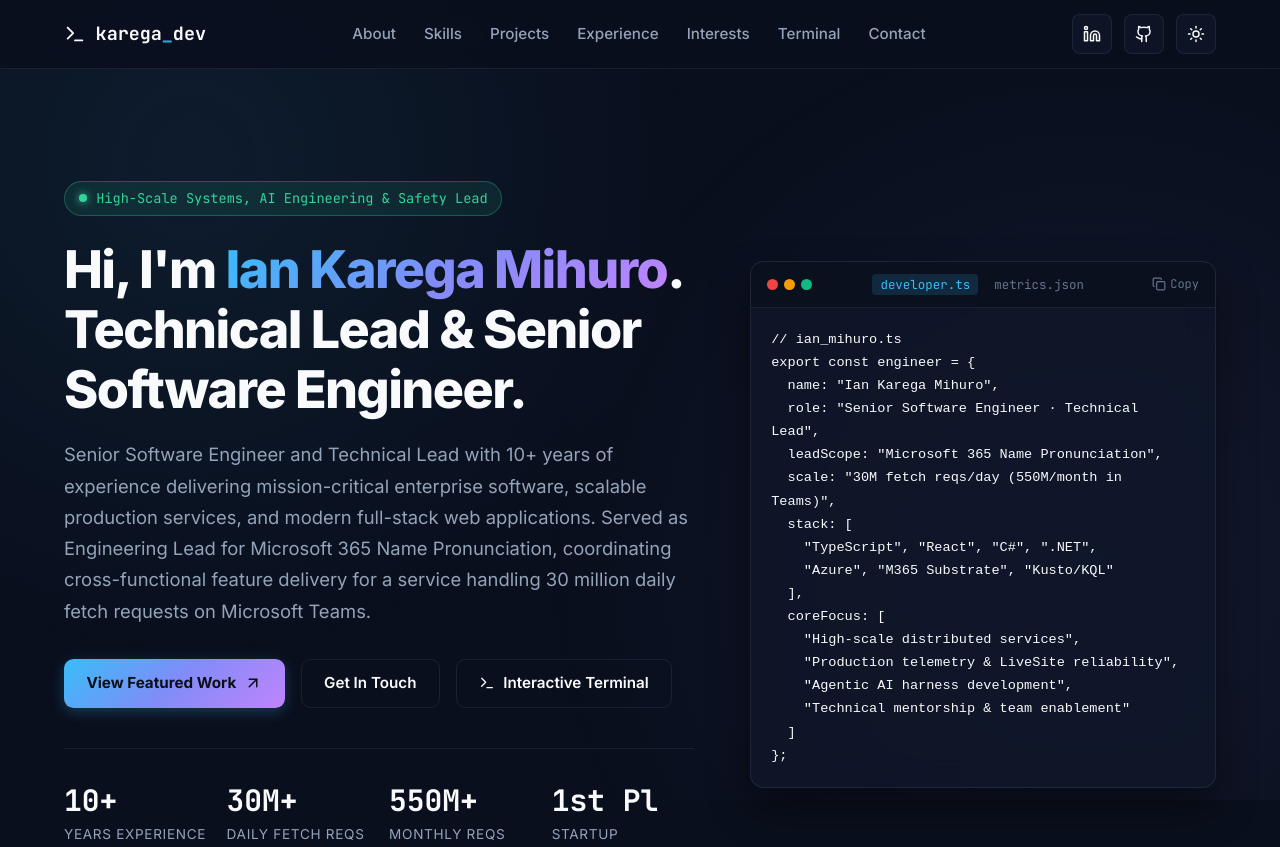
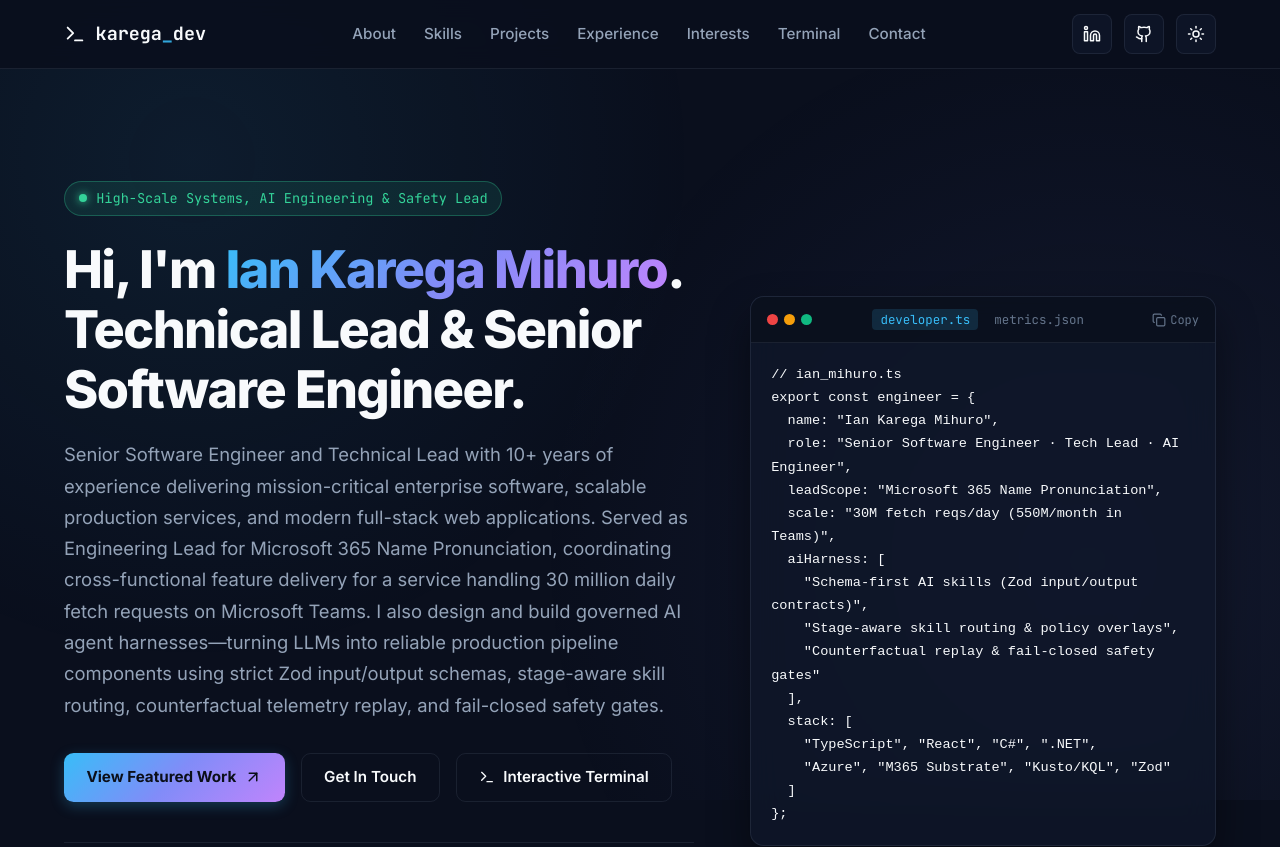
Before and after one commit to IanMihuro/karega_dev, a React (Vite) app: page / in a window 1280 px wide. Shown: the top 847 px of the page. Built offline with nearby package versions, Linux system fonts and the light colour scheme; the HTML template or start-up script is replaced by a standard one.

Commit message:
Update bio and hero developer snippet to highlight AI harness engineering

```diff
--- a/src/components/Hero.jsx
+++ b/src/components/Hero.jsx
@@ -10,18 +10,17 @@ export default function Hero() {
     'developer.ts': `// ian_mihuro.ts
 export const engineer = {
   name: "Ian Karega Mihuro",
-  role: "Senior Software Engineer · Technical Lead",
+  role: "Senior Software Engineer · Tech Lead · AI Engineer",
   leadScope: "Microsoft 365 Name Pronunciation",
   scale: "30M fetch reqs/day (550M/month in Teams)",
+  aiHarness: [
+    "Schema-first AI skills (Zod input/output contracts)",
+    "Stage-aware skill routing & policy overlays",
+    "Counterfactual replay & fail-closed safety gates"
+  ],
   stack: [
     "TypeScript", "React", "C#", ".NET",
-    "Azure", "M365 Substrate", "Kusto/KQL"
-  ],
-  coreFocus: [
-    "High-scale distributed services",
-    "Production telemetry & LiveSite reliability",
-    "Agentic AI harness development",
-    "Technical mentorship & team enablement"
+    "Azure", "M365 Substrate", "Kusto/KQL", "Zod"
   ]
 };`,
     'metrics.json': `{
--- a/src/data/portfolioData.js
+++ b/src/data/portfolioData.js
@@ -1,14 +1,14 @@
 export const portfolioData = {
   personal: {
     name: "Ian Karega Mihuro",
-    role: "Senior Software Engineer · Technical Lead",
-    tagline: "Engineering high-scale cloud services, enterprise applications, and AI-assisted developer systems.",
+    role: "Senior Software Engineer · Technical Lead · AI Engineer",
+    tagline: "Engineering high-scale cloud services, enterprise applications, and governed AI agent harnesses.",
     status: "High-Scale Systems, AI Engineering & Safety Lead",
     location: "Nairobi, Kenya (Remote)",
     email: "i.mihuro@gmail.com",
     github: "https://github.com/IanMihuro",
     linkedin: "https://linkedin.com/in/ian-mihuro-873344104/",
-    bio: "Senior Software Engineer and Technical Lead with 10+ years of experience delivering mission-critical enterprise software, scalable production services, and modern full-stack web applications. Served as Engineering Lead for Microsoft 365 Name Pronunciation, coordinating cross-functional feature delivery for a service handling 30 million daily fetch requests on Microsoft Teams.",
+    bio: "Senior Software Engineer and Technical Lead with 10+ years of experience delivering mission-critical enterprise software, scalable production services, and modern full-stack web applications. Served as Engineering Lead for Microsoft 365 Name Pronunciation, coordinating cross-functional feature delivery for a service handling 30 million daily fetch requests on Microsoft Teams. I also design and build governed AI agent harnesses—turning LLMs into reliable production pipeline components using strict Zod input/output schemas, stage-aware skill routing, counterfactual telemetry replay, and fail-closed safety gates.",
   },
   stats: [
     { label: "Years Experience", value: "10+" },
```
